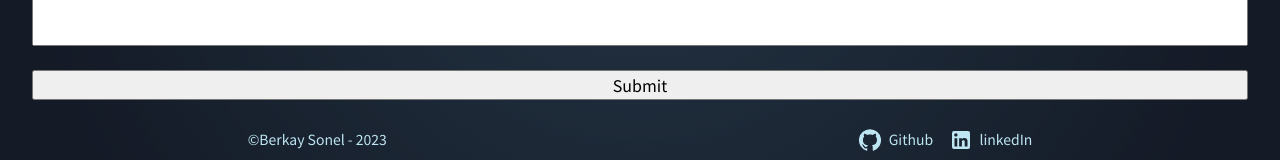
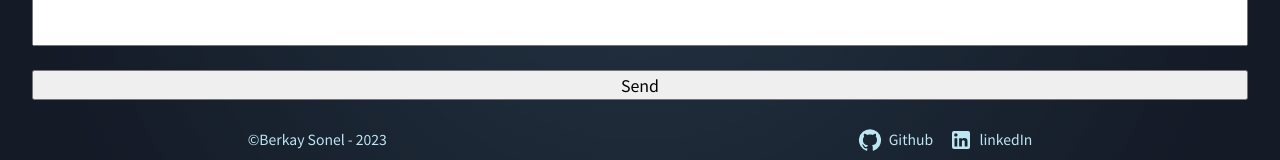
Before and after one commit to berkaysson/berkaysson-portfolio-site, a React (Create React App) app: page / in a window 1280 px wide. Shown: the part 3534-3694 px from the top of the page. Built offline with nearby package versions, Linux system fonts and the light colour scheme.

Commit message:
Add feedback to the user about the submission process and prevents multiple submissions while waiting for the email sending response

```diff
--- a/src/Components/Sections/Contact.js
+++ b/src/Components/Sections/Contact.js
@@ -1,6 +1,6 @@
 import { styled } from "styled-components";
 import emailjs from "emailjs-com";
-import { useRef } from "react";
+import { useRef, useState } from "react";
 
 const ContactWrapper = styled.div`
   display: flex;
@@ -48,9 +48,11 @@ const ContactFormWrapper = styled.form`
 
 const Contact = () => {
   const form = useRef();
+  const [isSubmitting, setIsSubmitting] = useState(false);
 
   const sendEmailForm = (event) => {
     event.preventDefault();
+    setIsSubmitting(true);
     emailjs
       .sendForm(
         "service_3d3qgab",
@@ -59,9 +61,13 @@ const Contact = () => {
         "O8ko5TRQKxDrO981S"
       )
       .then((result) => {
+        form.current.reset();
       })
       .catch((error) => {
         console.log(error);
+      })
+      .finally(() => {
+        setIsSubmitting(false);
       });
   };
 
@@ -104,7 +110,9 @@ const Contact = () => {
             rows={7}
           />
         </label>
-        <button type="submit">Submit</button>
+        <button type="submit" disabled={isSubmitting}>
+          {isSubmitting ? "Sending..." : "Send"}
+        </button>
       </ContactFormWrapper>
     </ContactWrapper>
   );
```
